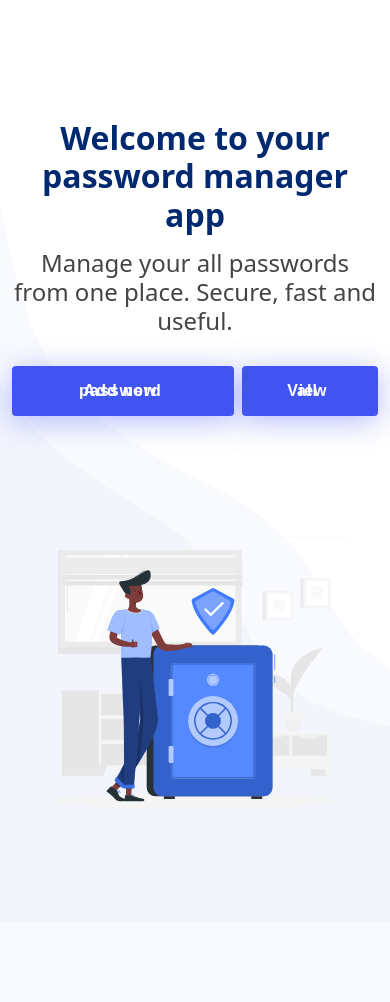
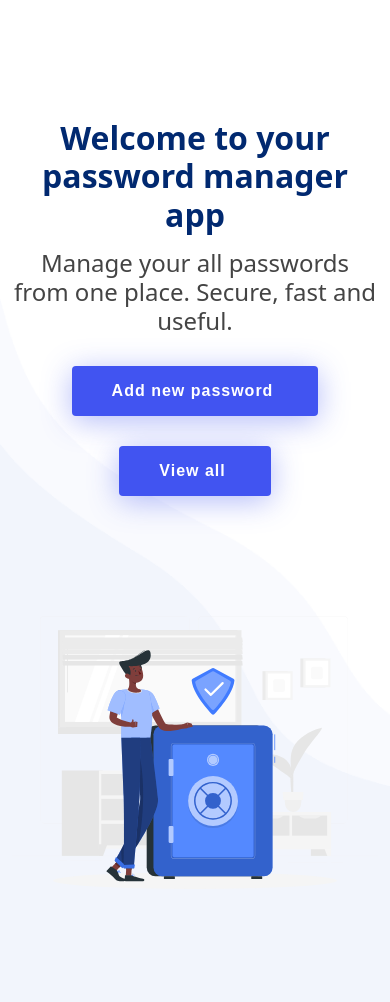
Before and after one commit to Mueem-Nahid/password-manager-django, a Django app: page /home/ in a window 390 px wide. Shown: the part 57-1059 px from the top of the page. Before the commit the page ends 859 px from the top, so only its background shows below. Run offline with Django 4.2, Linux system fonts and the light colour scheme; the visitor is signed in with stand-in values (Sample User, id 1).

Commit message:
# Info - responsiveness

```diff
--- a/home/templates/pages/home.html
+++ b/home/templates/pages/home.html
@@ -9,7 +9,7 @@
                 <div class="col-lg-6 d-flex flex-column justify-content-center">
                     <h1>Welcome to your password manager app</h1>
                     <h2>Manage your all passwords from one place. Secure, fast and useful.</h2>
-                    <div class="d-flex gap-2">
+                    <div class="d-md-flex gap-2">
                         <div class="text-center text-lg-start">
                             <a href="{% url 'add-password' %}"
                                class="btn-get-started d-inline-flex align-items-center justify-content-center align-self-center">
```
Also changed, not shown: home/templates/pages/manage-passwords.html (+7 -1 lines).
